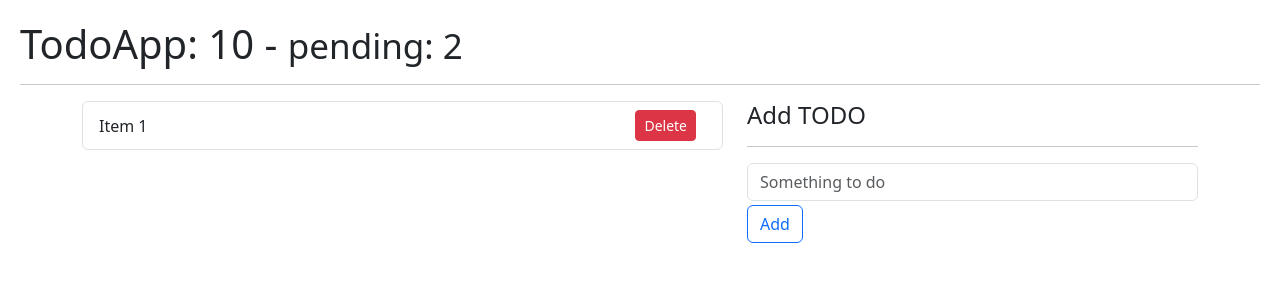
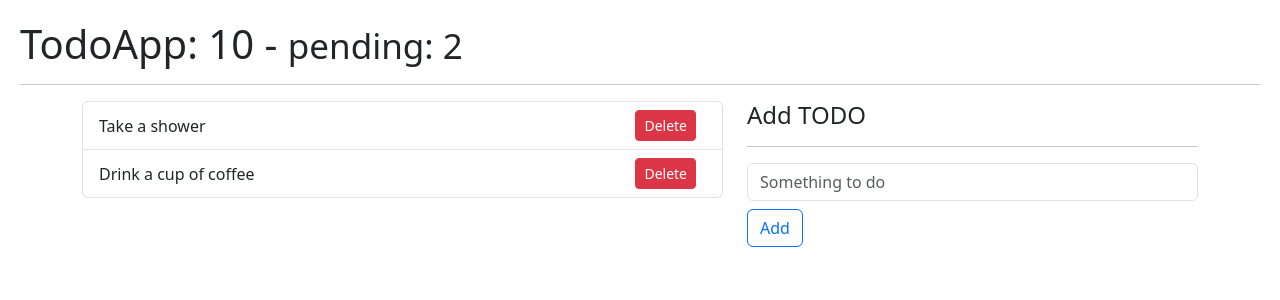
Before and after one commit to toledodavid/react-05-hook-app-vite, a React (Vite) app: page / in a window 1280 px wide. Shown: the top 300 px of the page. Built offline with nearby package versions, Linux system fonts and the light colour scheme.

Commit message:
Create TodoList, TodoItem and TodoAdd Components and implement useForm custom hook to handle the input value for todo description in TodoAdd Component

```diff
--- /dev/null
+++ b/src/08-useReducer/TodoAdd.jsx
@@ -0,0 +1,41 @@
+import PropTypes from 'prop-types';
+import { useForm } from '../hooks/useForm';
+
+
+export const TodoAdd = ({onNewTodo}) => {
+
+  const {description, onInputChange, onResetForm } = useForm({description: ''});
+
+
+  const onFormSubmit = (event) => {
+    event.preventDefault();
+
+    if (description.length <= 1) return;
+
+    const newTodo = {
+      id: new Date().getTime(),
+      description,
+      done: false
+    }
+
+    onNewTodo(newTodo);
+    onResetForm();
+  }
+
+  return(
+    <form onSubmit={onFormSubmit}>
+      <input type="text"
+              placeholder='Something to do'
+              className='form-control'
+              name='description'
+              value={description}
+              onChange={onInputChange} />
+
+      <button type='submit' className='btn btn-outline-primary mt-2'>Add</button>
+    </form>
+  );
+}
+
+TodoAdd.propTypes = {
+  onNewTodo: PropTypes.func.isRequired
+}
--- a/src/08-useReducer/TodoApp.jsx
+++ b/src/08-useReducer/TodoApp.jsx
@@ -1,5 +1,7 @@
 import { useReducer } from 'react';
 import { todoReducer } from './todoReducer';
+import { TodoList } from './TodoList';
+import { TodoAdd } from './TodoAdd';
 
 
 const initialState = [
@@ -20,6 +22,11 @@
 
   const [todos, dispatch] = useReducer(todoReducer, initialState);
 
+  const handleNewTodo = (todo) => {
+    console.log(todo);
+  }
+
+
   return(
     <>
       <h1>TodoApp: 10 - <small>pending: 2</small></h1>
@@ -28,22 +35,16 @@
       <div className='container'>
         <div className="row">
           <div className="col-7">
-            <ul className='list-group'>
-              <li className='list-group-item d-flex justify-content-between'>
-                <span className='align-self-center'>Item 1</span>
-                <button className='btn btn-danger btn-sm'>Delete</button>
-              </li>
-            </ul>
+
+            <TodoList todos={todos} />
+
           </div>
 
           <div className="col-5">
             <h4>Add TODO</h4>
             <hr />
 
-            <form>
-              <input type="text" placeholder='Something to do' className='form-control' />
-              <button type='submit' className='btn btn-outline-primary mt-1'>Add</button>
-            </form>
+            <TodoAdd onNewTodo={handleNewTodo} />
           </div>
         </div>
       </div>
--- /dev/null
+++ b/src/08-useReducer/TodoItem.jsx
@@ -0,0 +1,15 @@
+import PropTypes from 'prop-types';
+
+export const TodoItem = ({todo}) => {
+  return(
+    <li className='list-group-item d-flex justify-content-between'>
+      <span className='align-self-center'>{todo.description}</span>
+      <button className='btn btn-danger btn-sm'>Delete</button>
+    </li>
+  );
+}
+
+
+TodoItem.propTypes = {
+  todo: PropTypes.object.isRequired
+}
--- /dev/null
+++ b/src/08-useReducer/TodoList.jsx
@@ -0,0 +1,19 @@
+import PropTypes from 'prop-types';
+import { TodoItem } from './TodoItem';
+
+
+export const TodoList = ({todos = []}) => {
+  return(
+    <ul className='list-group'>
+      {
+        todos.map(todo => (
+          <TodoItem key={todo.id} todo={todo} />
+        ))
+      }
+    </ul>
+  );
+}
+
+TodoList.propTypes = {
+  todos: PropTypes.array.isRequired
+}
```
